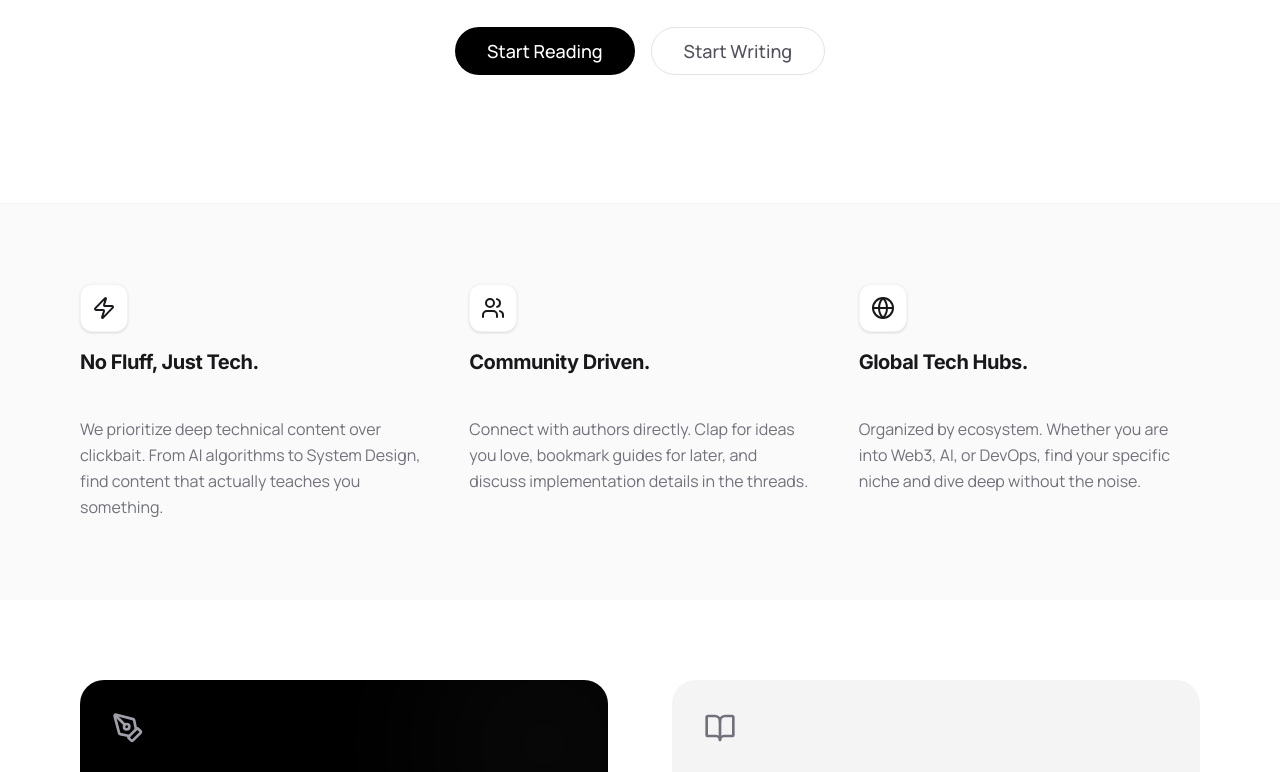
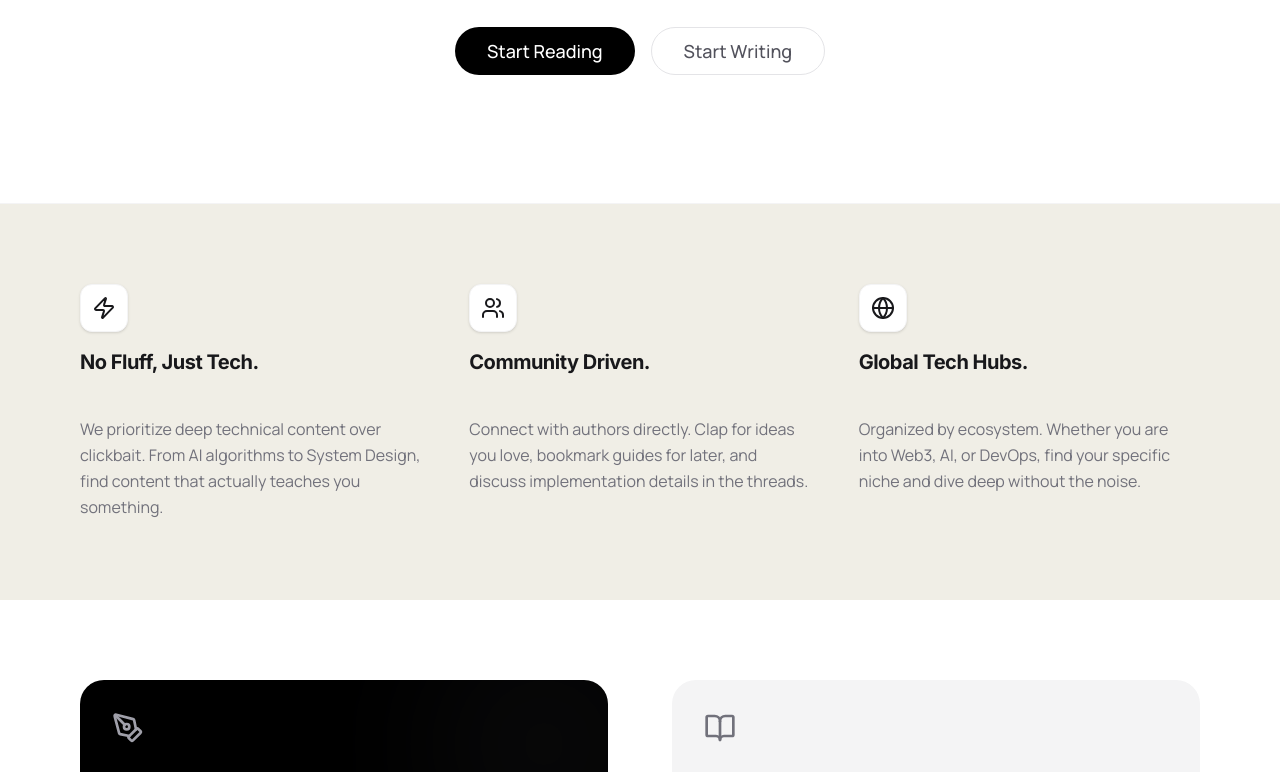
Before and after one commit to tekle-eyesus/even-platform, a React (Vite) app in the folder frontend/: page /about in a window 1280 px wide. Shown: the part 585-1357 px from the top of the page. Built offline with nearby package versions, Linux system fonts and the light colour scheme.

Commit message:
feat: update

```diff
--- a/frontend/src/pages/About.jsx
+++ b/frontend/src/pages/About.jsx
@@ -39,7 +39,7 @@ export default function About() {
       </section>
 
       {/* 2. Value Proposition Grid */}
-      <section className='py-20 bg-zinc-50'>
+      <section className='py-20 bg-[#F0EEE6]'>
         <div className='container mx-auto px-4 max-w-6xl'>
           <div className='grid grid-cols-1 md:grid-cols-3 gap-12'>
             {/* Feature 1 */}
```
